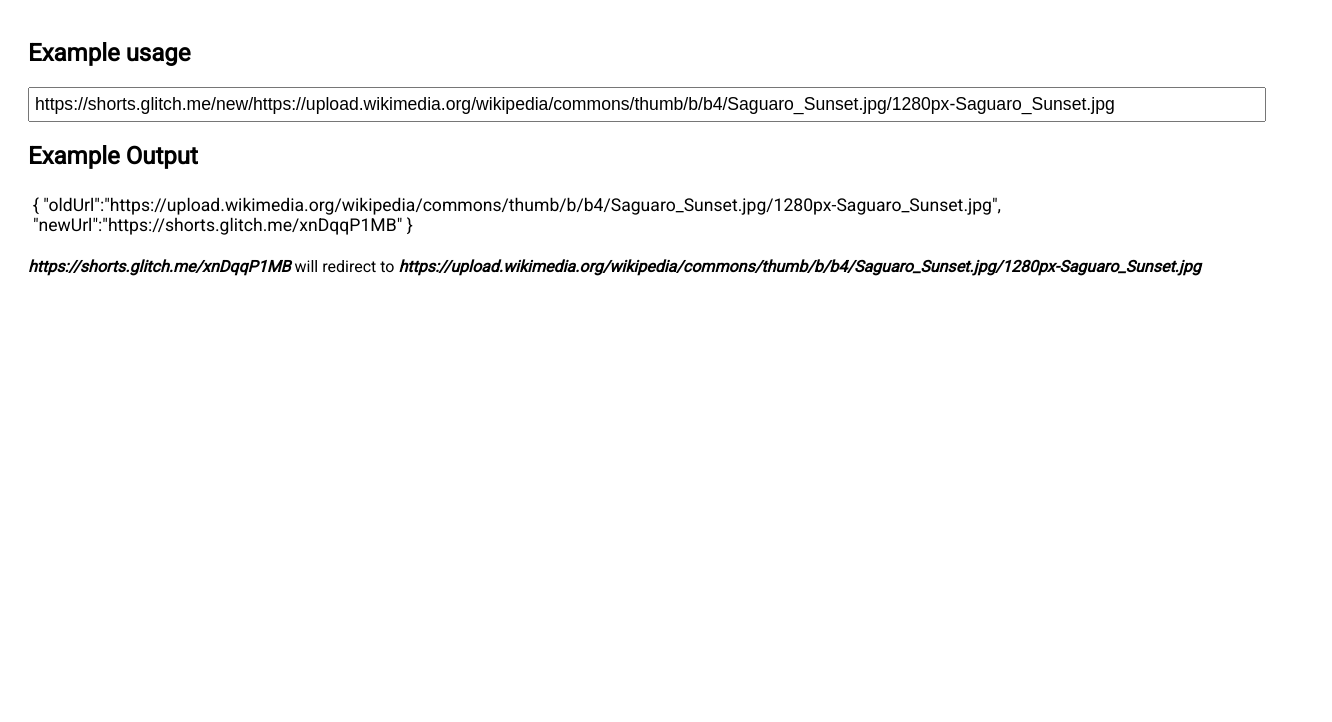
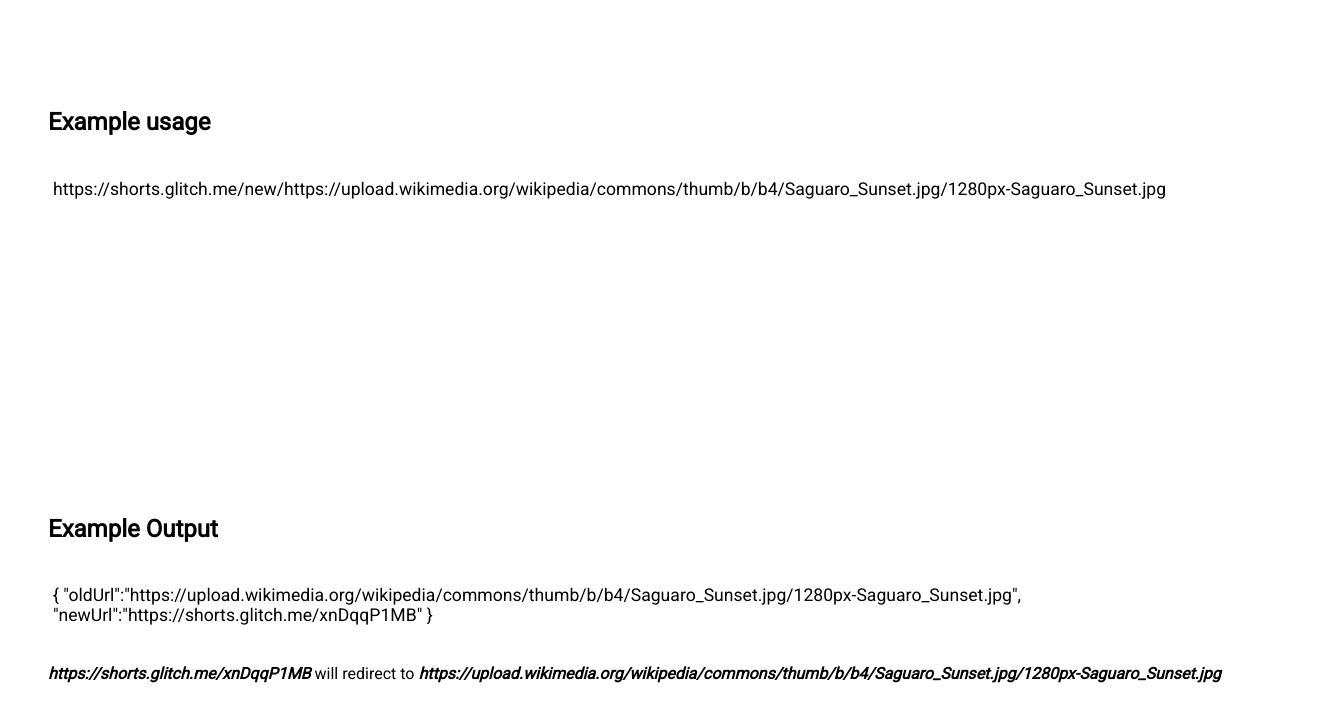
Before and after one commit to beaniehead/url-shortener, a website: page views/index.html in a window 1280 px wide. Shown: the part 90-812 px from the top of the page, 1332 px wide, since content can reach past the window. Drawn offline with Linux system fonts and the light colour scheme.

Commit message:
🧀🛳 Checkpoint views/index.html:576250/122 public/style.css:576250/143

```diff
--- a/public/style.css
+++ b/public/style.css
@@ -1,13 +1,14 @@
-body {
+.main {
+  width:100%;
   font-family: 'Roboto', sans-serif;
   display:grid;
-  grid-template-columns:1fr;
+  grid-template-columns:1fr  ;
   grid-template-rows:1fr 5fr;
-  padding:20px 20px 20px 20px;
+  padding:20px;
 }
 
 .code {
-font-size:1.1em;
+  font-size:1.1em;
   width:100%;
   padding:5px;
 }
--- a/views/index.html
+++ b/views/index.html
@@ -8,6 +8,9 @@
   <link href="https://fonts.googleapis.com/css?family=Roboto" rel="stylesheet">
 </head>
 <body>
+  <div class="main">
+
+
   <div class="header">
     <h1>
       URL Shortener Microservice
@@ -17,8 +20,10 @@
     <h2>
       Example usage
     </h2>
-    <input type="text" class="code" value="https://shorts.glitch.me/new/https://upload.wikimedia.org/wikipedia/commons/thumb/b/b4/Saguaro_Sunset.jpg/1280px-Saguaro_Sunset.jpg"/>
+    <p class="code"/>
 
+        https://shorts.glitch.me/new/https://upload.wikimedia.org/wikipedia/commons/thumb/b/b4/Saguaro_Sunset.jpg/1280px-Saguaro_Sunset.jpg
+    </p>
 
     <h2>
       Example Output
@@ -33,5 +38,6 @@
       <em><strong>https://shorts.glitch.me/xnDqqP1MB</strong></em> will redirect to <em><strong>https://upload.wikimedia.org/wikipedia/commons/thumb/b/b4/Saguaro_Sunset.jpg/1280px-Saguaro_Sunset.jpg</strong></em>
     </p>
   </div>
+  </div>
 </body>
 </html>
```
